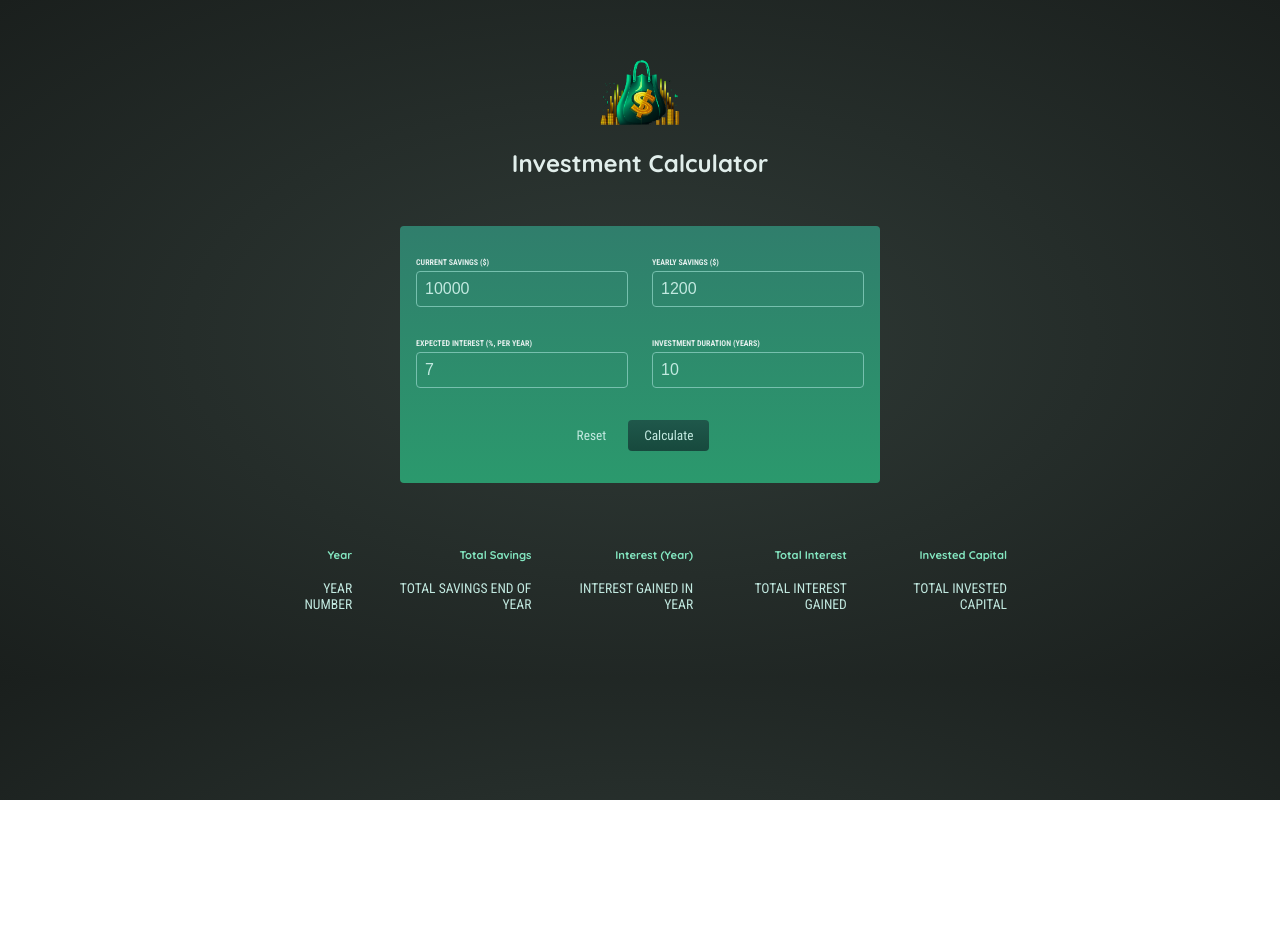
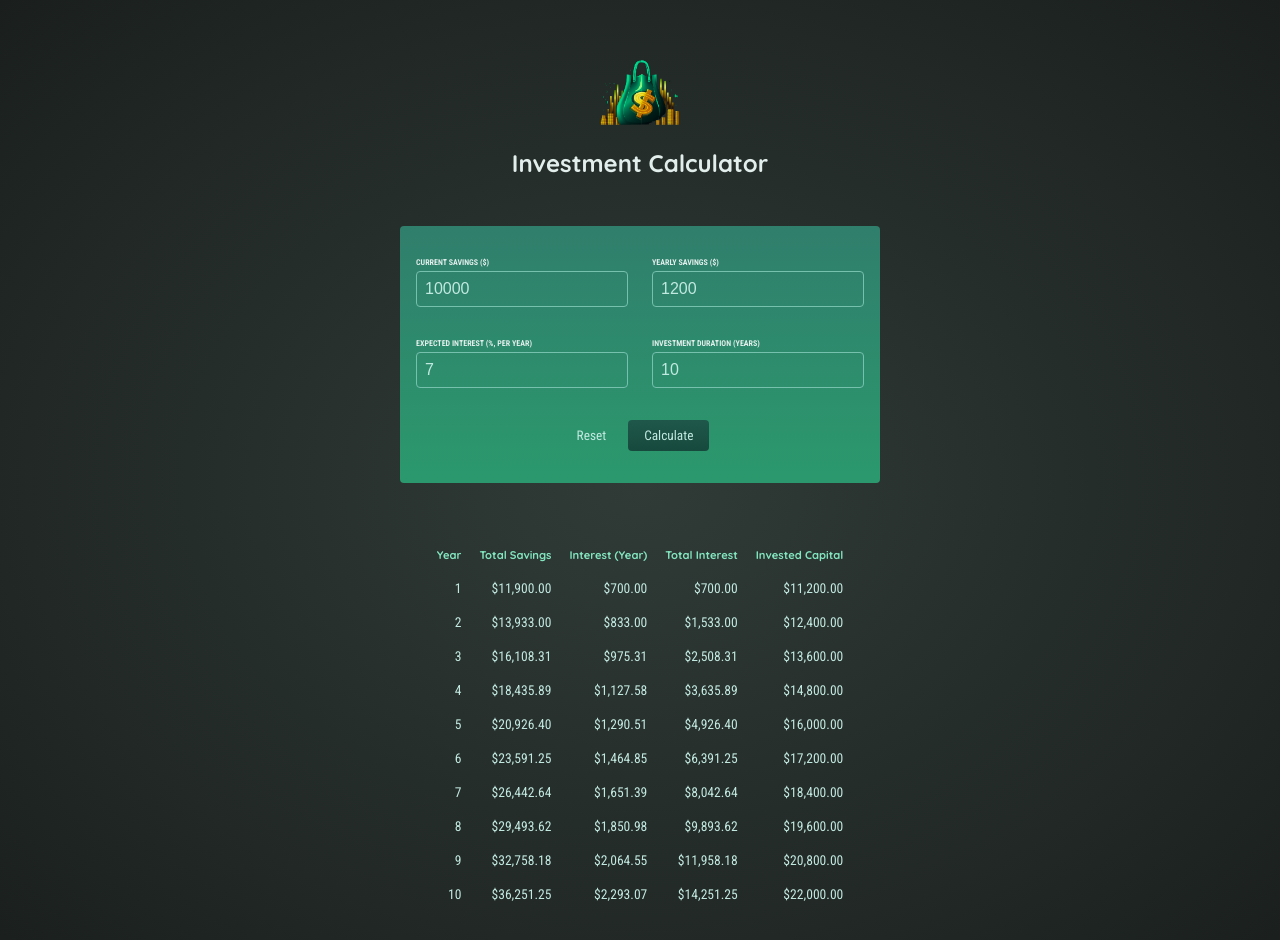
Before and after one commit to AbelardoRivas/investment-calculator-react-course, a React (Create React App) app: page / in a window 1280 px wide. Both pictures are taken after a click on the button "Calculate". Shown: the top 940 px of the page. Before the commit the page ends 800 px from the top, so only its background shows below. Built offline with nearby package versions, Linux system fonts and the light colour scheme.

Commit message:
lesson 118

```diff
--- a/src/App.js
+++ b/src/App.js
@@ -10,9 +10,9 @@ function App() {
     setUserInput(userInput);
   };
 
+  const yearlyData = [];
+
   if (userInput) {
-    const yearlyData = [];
-
     let currentSavings = +userInput["current-savings"];
     const yearlyContribution = +userInput["yearly-contribution"];
     const expectedReturn = +userInput["expected-return"] / 100;
@@ -34,13 +34,14 @@ function App() {
   return (
     <div>
       <Header />
-
       <UserInput onCalculate={calculateHandler} />
-
-      {/* Todo: Show below table conditionally (only once result data is available) */}
-      {/* Show fallback text if no data is available */}
-
-      <ResultTable />
+      {!userInput && <p>No investment calculated yet.</p>}
+      {userInput && (
+        <ResultTable
+          data={yearlyData}
+          initialInvestment={userInput["current-savings"]}
+        />
+      )}
     </div>
   );
 }
--- a/src/components/ResultsTable/ResultsTable.js
+++ b/src/components/ResultsTable/ResultsTable.js
@@ -1,4 +1,11 @@
-const ResultTable = () => {
+const formatter = new Intl.NumberFormat("en-US", {
+  style: "currency",
+  currency: "USD",
+  minimumFractionDigits: 2,
+  maximumFractionDigits: 2,
+});
+
+const ResultTable = (props) => {
   return (
     <table className="result">
       <thead>
@@ -11,13 +18,26 @@ const ResultTable = () => {
         </tr>
       </thead>
       <tbody>
-        <tr>
-          <td>YEAR NUMBER</td>
-          <td>TOTAL SAVINGS END OF YEAR</td>
-          <td>INTEREST GAINED IN YEAR</td>
-          <td>TOTAL INTEREST GAINED</td>
-          <td>TOTAL INVESTED CAPITAL</td>
-        </tr>
+        {props.data.map((yearData) => (
+          <tr key={yearData.year}>
+            <td>{yearData.year}</td>
+            <td>{formatter.format(yearData.savingsEndOfYear)}</td>
+            <td>{formatter.format(yearData.yearlyInterest)}</td>
+            <td>
+              {formatter.format(
+                yearData.savingsEndOfYear -
+                  props.initialInvestment -
+                  yearData.yearlyContribution * yearData.year
+              )}
+            </td>
+            <td>
+              {formatter.format(
+                props.initialInvestment +
+                  yearData.yearlyContribution * yearData.year
+              )}
+            </td>
+          </tr>
+        ))}
       </tbody>
     </table>
   );
```
